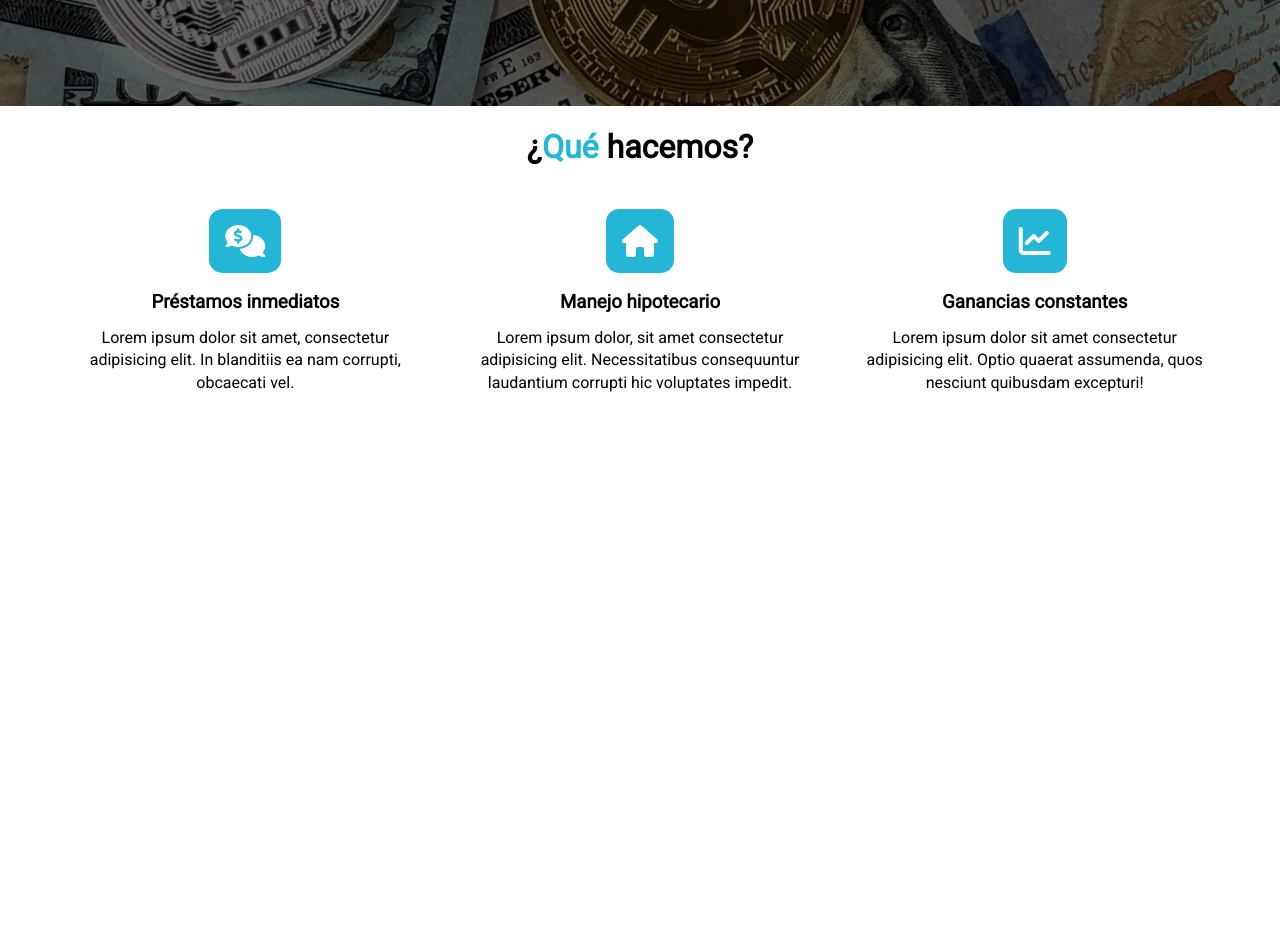
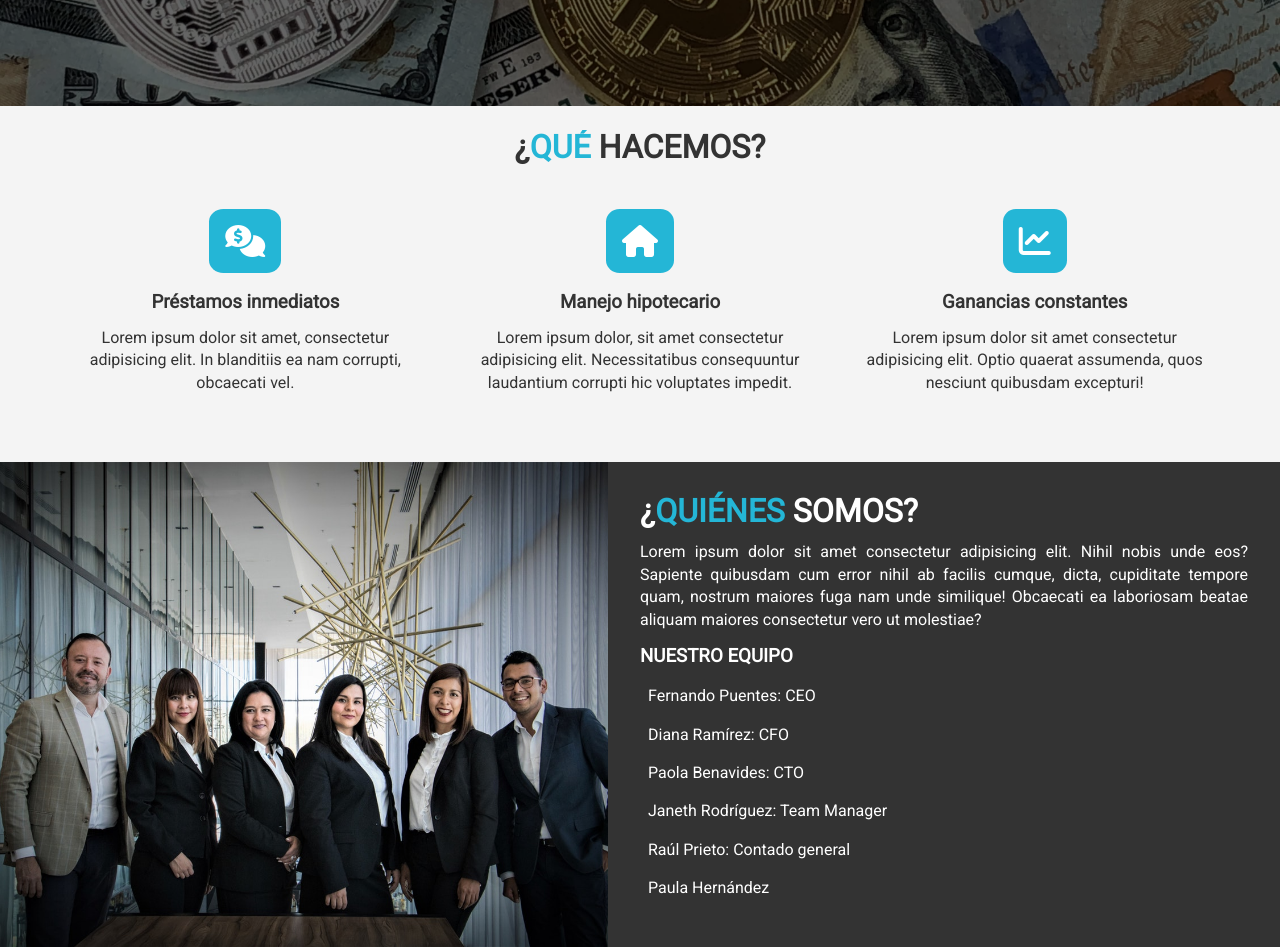
Before and after one commit to ScriptKiddie404/inversiones-website, a plain HTML site: page index.html in a window 1280 px wide. Shown: the part 760-1707 px from the top of the page. Before the commit the page ends 1222 px from the top, so only its background shows below. Drawn offline with Linux system fonts and the light colour scheme.

Commit message:
¿Quiénes somos? feature

```diff
--- a/css/style.css
+++ b/css/style.css
@@ -7,7 +7,7 @@
   padding: 0;
 }
 
-html{
+html {
   width: 100%;
 }
 
@@ -60,6 +60,29 @@ p {
   padding: 3rem 0;
 }
 
+.p-1 {
+  padding: 1.5rem;
+}
+.p-2 {
+  padding: 2rem;
+}
+.p-3 {
+  padding: 3rem;
+}
+
+h2 {
+  font-weight: 900;
+}
+
+.bg-dark{
+  background-color: #333;
+  color:White;
+}
+
+.bg-light{
+  background-color: #f4f4f4;
+  color: #333;
+}
 
 .btn {
   display: inline-block;
@@ -76,6 +99,8 @@ p {
   color: #fff;
 }
 
+
+
 .btn:hover {
   background-color: rgb(35, 74, 146);
 }
@@ -88,6 +113,16 @@ p {
 
 .text-center {
   text-align: center;
+}
+
+.list{
+  margin: 0.5rem;
+  list-style: none;
+}
+
+.list li{
+  padding: 0.5rem 0;
+
 }
 
 /* =================== */
@@ -155,26 +190,47 @@ p {
   background-color: rgba(0, 0, 0, 0.6);
 }
 
-
 /* ======================= */
 /* SECCIÓN: ¿QUÉ HACEMOS? */
 /* ======================= */
 
-#que .items{
+#que .items {
   display: flex;
   padding: 1rem;
 }
 
-#que .items .item{
+#que .items .item {
   flex: 1;
   text-align: center;
   padding: 1rem;
 }
 
-#que .items .item i{
+#que .items .item i {
   background-color: rgb(36, 182, 214);
-  color:white;
+  color: white;
   padding: 1rem;
   border-radius: 20%;
   margin-bottom: 1rem;
 }
+
+/* ======================== */
+/* SECCIÓN: ¿QUIÉNES SOMOS */
+/* ======================== */
+
+#quienes {
+  display: flex;
+}
+
+#quienes p{
+  text-align: justify;
+}
+
+#quienes div {
+  flex: 1;
+}
+
+#quienes .who-img{
+  background: url("../img/people.jpg") no-repeat center center/cover;
+  width: 100%;
+  height: auto;
+}
--- a/index.html
+++ b/index.html
@@ -46,7 +46,7 @@
     <!-- SECCIÓN: ¿QUÉ HACEMOS? -->
     <section id="que" class="bg-light py-1">
         <div class="container">
-            <h2 class="m-heading text-center">¿<span class="text-primary">Qué</span> hacemos?</h2>
+            <h2 class="m-heading text-center">¿<span class="text-primary">QUÉ</span> HACEMOS?</h2>
             <div class="items">
 
                 <div class="item">
@@ -78,7 +78,29 @@
     </section>
 
     <!-- SECCIÓN: ¿QUIÉNES SOMOS? -->
+    <section id="quienes">
 
+        <div class="who-img">
+
+        </div>
+
+        <div class="who-text bg-dark p-2">
+            <h2 class="m-heading">¿<span class="text-primary">QUIÉNES</span> SOMOS?</h2>
+            <p>Lorem ipsum dolor sit amet consectetur adipisicing elit. Nihil nobis unde eos? Sapiente quibusdam cum error nihil ab facilis cumque, dicta, cupiditate tempore quam, nostrum maiores fuga nam unde similique! Obcaecati ea laboriosam beatae aliquam maiores consectetur vero ut molestiae?</p>
+            <h3>NUESTRO EQUIPO</h3>
+            <ul class="list">
+                <li>Fernando Puentes: CEO</li>
+                <li>Diana Ramírez: CFO</li>
+                <li>Paola Benavides: CTO</li>
+                <li>Janeth Rodríguez: Team Manager</li>
+                <li>Raúl Prieto: Contado general</li>
+                <li>Paula Hernández</li>
+            </ul>
+        </div>
+
+    </section>
+
+    <!-- SECCIÓN: CLIENTES -->
 
     <script src="https://kit.fontawesome.com/357b0eedc9.js" crossorigin="anonymous"></script>
 </body>
```
